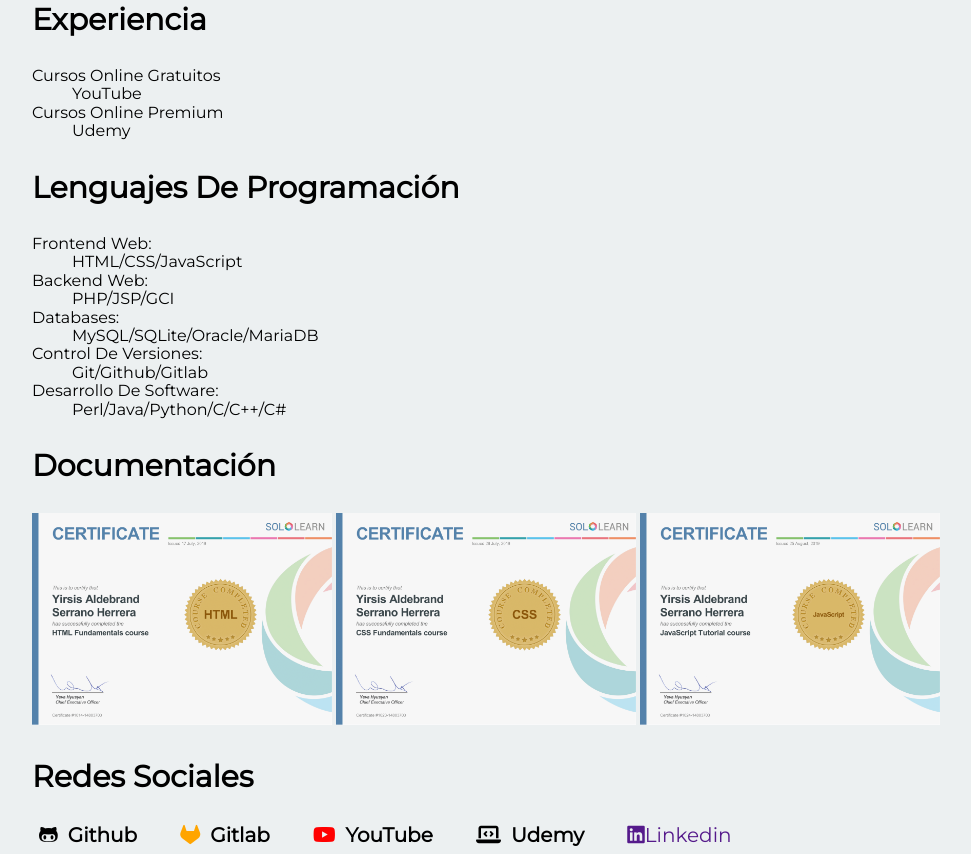
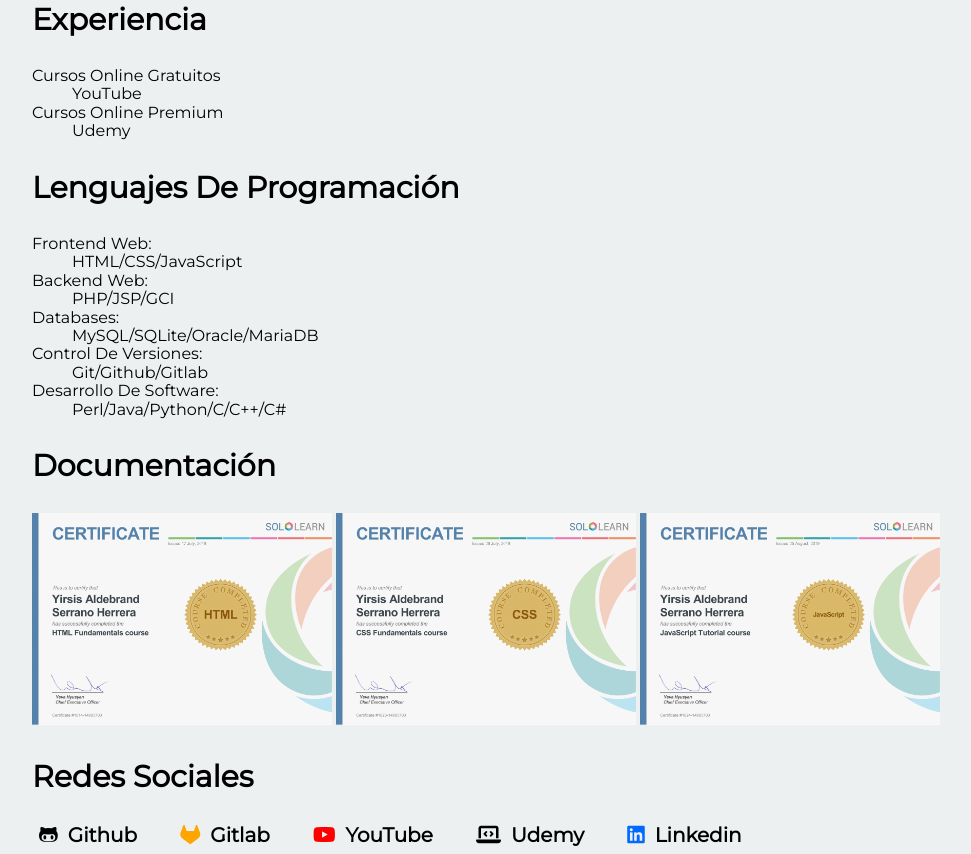
Before and after one commit to YirsisHertz/CV-Web, a plain HTML site: page index.html in a window 1280 px wide. Shown: the part 449-1303 px from the top of the page, without its empty margins (128-1099 px from the left). Drawn offline with Linux system fonts and the light colour scheme.

Commit message:
Link linkedin finalizado

```diff
--- a/css/style.css
+++ b/css/style.css
@@ -74,6 +74,11 @@
 	margin-right: 10px;
 }
 
+#linkedin_id{
+	color: #0069FF;
+	margin-right: 10px;
+}
+
 .text_a{
 	color:black;
 	font-weight: bold;
--- a/index.html
+++ b/index.html
@@ -57,7 +57,8 @@
                 </div>
             </div>
             <div>
-                <h3>Lenguajes De Programación</h3>
+                <h3>Lenguajes
+                 De Programación</h3>
                 <div>
                     <dl>
                         <dt>Frontend Web:</dt>
@@ -88,7 +89,7 @@
                     <a href="https://gitlab.com/YirsisHertz" title="Gitlab Profile" target="_blank"><i id="gitlab_id" class="fab fa-gitlab"></i><span class="text_a">Gitlab</span></a>
                     <a href="https://www.youtube.com/channel/UC30q5sUntEDAKIgkk8bmgpg/featured" title="Youtube Chanel" target="_blank"><i id="youtube_id" class="fab fa-youtube"></i><span class="text_a">YouTube</span></a>
                     <a href="https://www.udemy.com/user/yirsis-aldebrand-serrano-herrera/" title="Udemy Profile" target="_blank"><i id="udemy_id" class="fas fa-laptop-code"></i><span class="text_a">Udemy</span></a>
-                    <a href="" title="Linkedin Profile"><i class="fab fa-linkedin"></i><span>Linkedin</span></a>
+                    <a href="https://www.linkedin.com/in/yirsis-aldebrand-serrano-herrera-0668061a4/" title="Linkedin Profile" target="_blank"><i id="linkedin_id" class="fab fa-linkedin"></i><span class="text_a">Linkedin</span></a>
                 </div>
             </div>
         </div>
```
